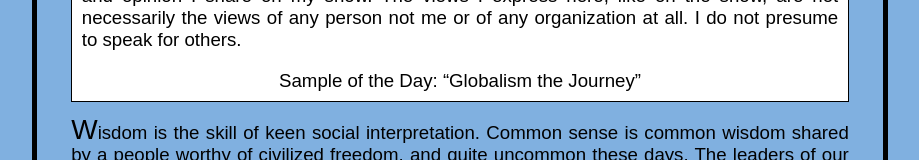
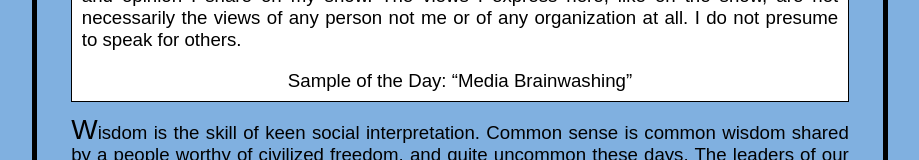
Before and after one commit to djrealitydoug/djrealitydoug.github.com, a plain HTML site: page index.html in a window 1280 px wide. Shown: the part 599-759 px from the top of the page, without its empty margins (180-1099 px from the left). Drawn offline with Linux system fonts and the light colour scheme.

Commit message:
Added media brainwashing audio sample and made it sample of the day.

```diff
--- a/index.html
+++ b/index.html
@@ -35,7 +35,7 @@ I broadcast my talk radio show &ldquo;Welcome to Reality&rdquo; on <a href="http
 
 <p>Below this section is a sketch of the mental framework I have of Western society and human nature. It delimits and qualifies the sort of political, economic, and cultural analysis and opinion I share on my show. The views I express here, like on the show, are not necessarily the views of any person not me or of any organization at all. I do not presume to speak for others.</p>
 
-<p class="ctr no_indent"><a id="sample_a" class="black" href="./mp3/15210-globalism_the_journey.mp3">Sample of the Day: <span id="sample_span">&ldquo;Globalism the Journey&rdquo;</span></a></p>
+<p class="ctr no_indent"><a id="sample_a" class="black" href="./mp3/15210-media_brainwashing.mp3">Sample of the Day: <span id="sample_span">&ldquo;Media Brainwashing&rdquo;</span></a></p>
 
 </div>
 
```
Also changed, not shown: 1 other file.
